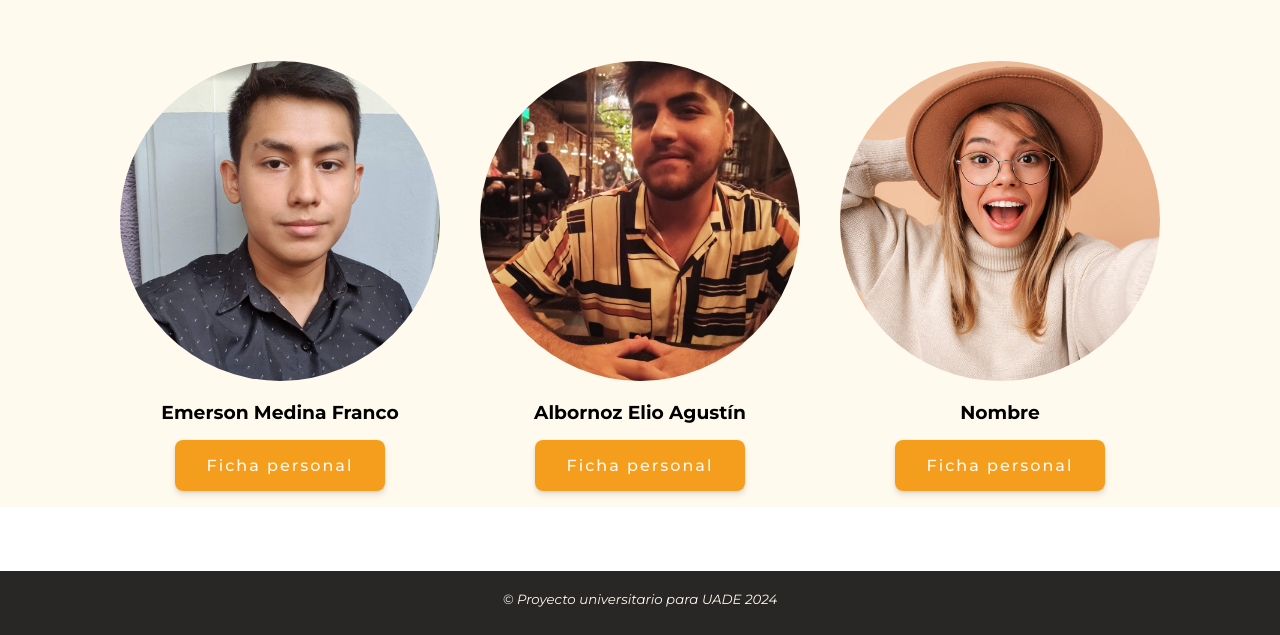
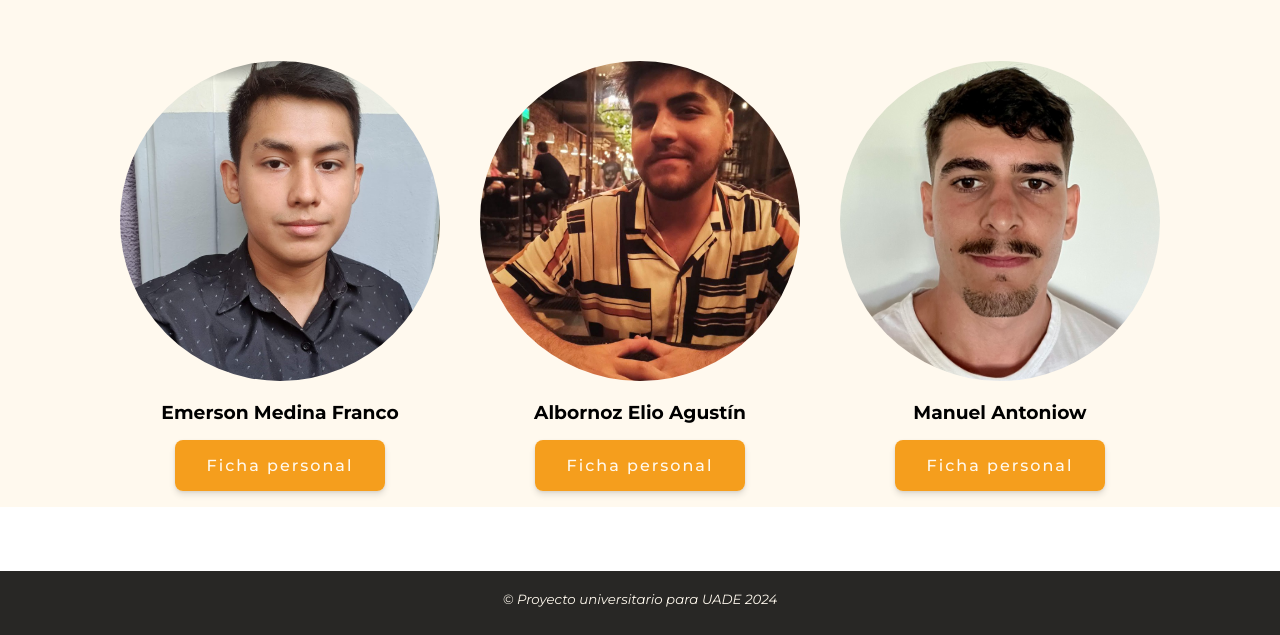
Before and after one commit to emedinafranco/tp-integrador, a plain HTML site: page pages/integrantes.html in a window 1280 px wide. Shown: the part 178-813 px from the top of the page. Drawn offline with nearby package versions, Linux system fonts and the light colour scheme.

Commit message:
perfil antoniow

```diff
--- a/pages/integrantes.html
+++ b/pages/integrantes.html
@@ -91,9 +91,9 @@
             </div>
 
             <div class="students">
-                <img src="../images/perfil.jpg" alt="">
-                <h3>Nombre</h3>
-                <p><a href="#" class="student-button">Ficha personal</a></p>
+                <img src="../images/perfil-antoniow.jpeg" alt="antoniow">
+                <h3>Manuel Antoniow</h3>
+                <p><a href="https://manuantoniow.github.io/Parcial-FichaPersonal/" class="student-button">Ficha personal</a></p>
 
             </div>
 
```
Also changed, not shown: images/perfil-antoniow.jpeg (added).
